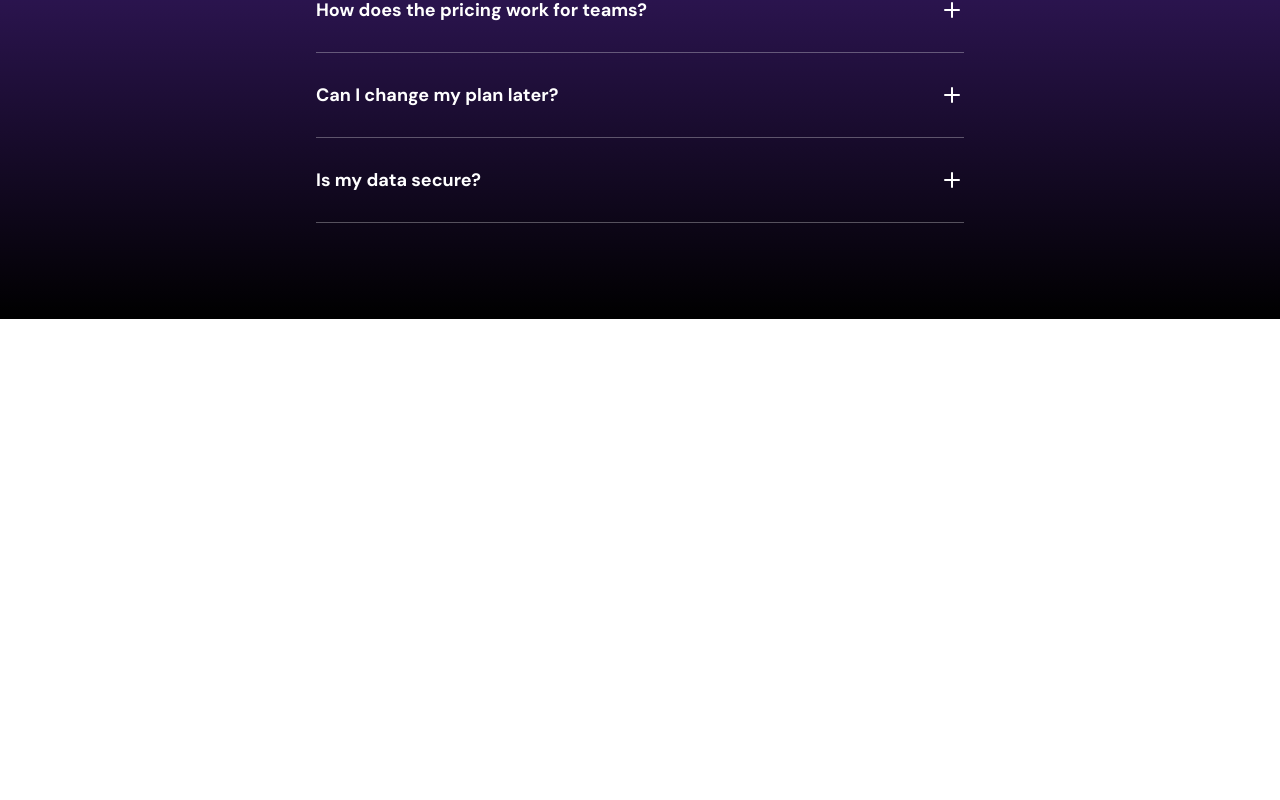
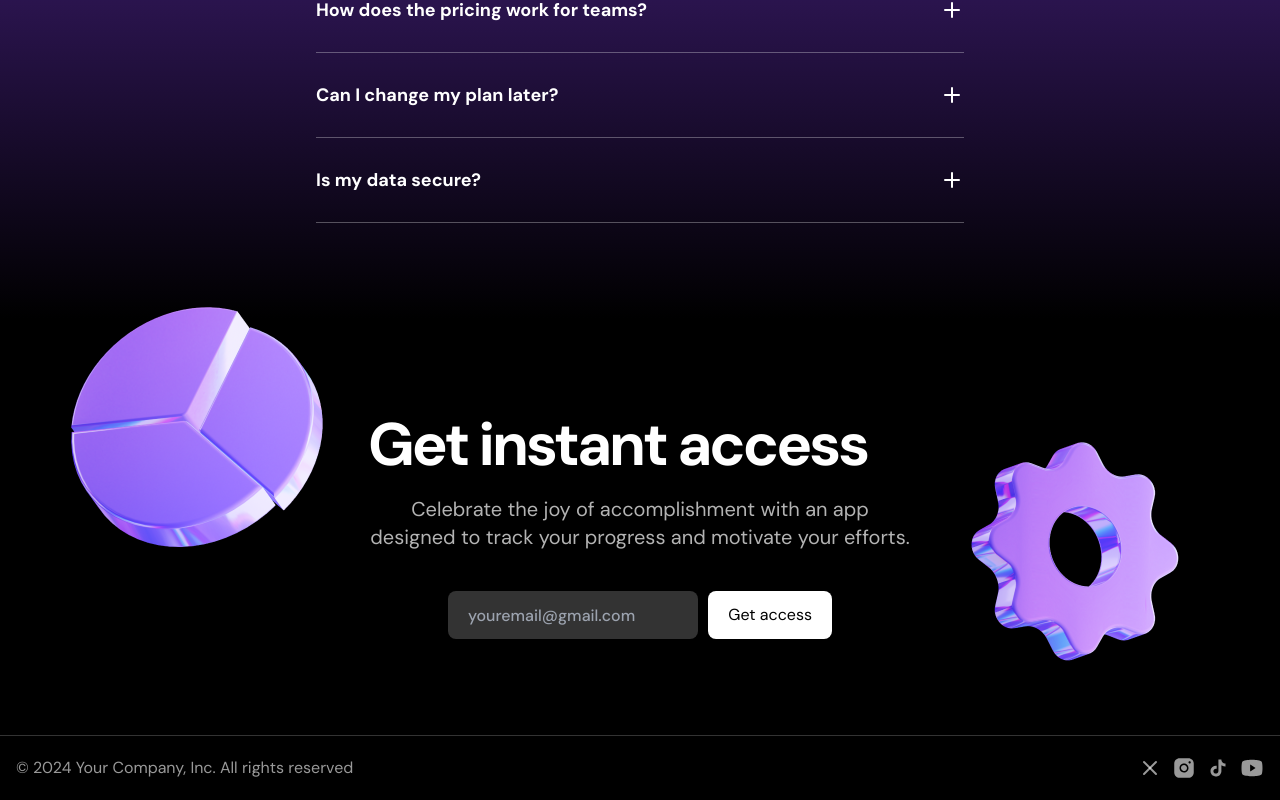
Before and after one commit to tkimmanh/Dark-Landing-Page, a Next.js app: page /en in a window 1280 px wide. Shown: the part 3283-4083 px from the top of the page. Before the commit the page ends 3602 px from the top, so only its background shows below. Built offline with nearby package versions, Linux system fonts and the light colour scheme.

Commit message:
Update translations for hero component in en.json and vi.json

```diff
--- a/messages/en.json
+++ b/messages/en.json
@@ -17,6 +17,43 @@
       "description": "Celebrate the joy of accomplishment with an app designed to track your progress, motivate your efforts, and celebrate your successes.",
       "button": "Get for free"
     },
-    "logoTicker": "Trusted by the world’s most innovative teams"
+    "logoTicker": "Trusted by the world’s most innovative teams",
+    "callToAction": {
+      "title": "Get instant access",
+      "description": "Celebrate the joy of accomplishment with an app designed to track your progress and motivate your efforts.",
+      "button": "Get access"
+    },
+    "feature": {
+      "title": "Everything you need",
+      "description": "Enjoy customizable lists, team work tools, and smart tracking all in one place. Set tasks, get reminders, and see your progress simply and quickly."
+    },
+    "productShowCase": {
+      "title": "Intuitive interface",
+      "description": " Celebrate the joy of accomplishment with an app designed to track your progress, motivate your efforts, and celebrate your successes, one task at a time."
+    },
+    "faqs": {
+      "title": "Frequently Asked Questions",
+      "questions": [
+        {
+          "question": "What payment methods do you accept?",
+          "answer": "We accept all major credit cards, PayPal, and various other payment methods depending on your location. Please contact our support team for more information on accepted payment methods in your region."
+        },
+        {
+          "question": "How does the pricing work for teams?",
+          "answer": "Our pricing is per user, per month. This means you only pay for the number of team members you have on your account. Discounts are available for larger teams and annual subscriptions."
+        },
+        {
+          "question": "Can I change my plan later?",
+          "answer": "Yes, you can upgrade or downgrade your plan at any time. Changes to your plan will be prorated and reflected in your next billing cycle."
+        },
+        {
+          "question": "Is my data secure?",
+          "answer": "Security is our top priority. We use state-of-the-art encryption and comply with the best industry practices to ensure that your data is stored securely and accessed only by authorized users."
+        }
+      ]
+    },
+    "footer": {
+      "title": "© 2024 Your Company, Inc. All rights reserved"
+    }
   }
 }
--- a/messages/vi.json
+++ b/messages/vi.json
@@ -17,6 +17,43 @@
       "description": "Ăn mừng niềm vui của sự thành công với một ứng dụng được thiết kế để theo dõi tiến độ của bạn, thúc đẩy nỗ lực của bạn và ăn mừng những thành công của bạn.",
       "button": "Nhận miễn phí"
     },
-    "logoTicker": "Được tin cậy bởi những nhóm sáng tạo hàng đầu thế giới"
+    "logoTicker": "Được tin cậy bởi những nhóm sáng tạo hàng đầu thế giới",
+    "callToAction": {
+      "title": "Nhận truy cập ngay",
+      "description": "Ăn mừng niềm vui của sự thành công với một ứng dụng được thiết kế để theo dõi tiến độ của bạn và thúc đẩy nỗ lực của bạn.",
+      "button": "Nhận truy cập"
+    },
+    "feature": {
+      "title": "Mọi thứ bạn cần",
+      "description": "Tận hưởng các danh sách có thể tùy chỉnh, công cụ làm việc nhóm và theo dõi thông minh tất cả trong một nơi. Đặt nhiệm vụ, nhận nhắc nhở và xem tiến độ của bạn một cách đơn giản và nhanh chóng."
+    },
+    "productShowCase": {
+      "title": "Giao diện trực quan",
+      "description": "Ăn mừng niềm vui của sự thành công với một ứng dụng được thiết kế để theo dõi tiến độ của bạn, thúc đẩy nỗ lực của bạn và ăn mừng những thành công của bạn, từng nhiệm vụ một."
+    },
+    "faqs": {
+      "title": "Câu hỏi thường gặp",
+      "questions": [
+        {
+          "question": "Phương thức thanh toán nào bạn chấp nhận?",
+          "answer": "Chúng tôi chấp nhận tất cả các thẻ tín dụng chính, PayPal và các phương thức thanh toán khác tùy thuộc vào vị trí của bạn. Vui lòng liên hệ với đội ngũ hỗ trợ của chúng tôi để biết thêm thông tin về các phương thức thanh toán được chấp nhận trong khu vực của bạn."
+        },
+        {
+          "question": "Giá cả cho các nhóm hoạt động như thế nào?",
+          "answer": "Giá của chúng tôi là tính trên mỗi người dùng, mỗi tháng. Điều này có nghĩa là bạn chỉ trả tiền cho số lượng thành viên trong nhóm của mình. Giảm giá có sẵn cho các nhóm lớn và đăng ký hàng năm."
+        },
+        {
+          "question": "Tôi có thể thay đổi gói của mình sau này không?",
+          "answer": "Có, bạn có thể nâng cấp hoặc hạ cấp gói của mình bất cứ lúc nào. Các thay đổi đối với gói sẽ được tính theo tỷ lệ và sẽ hiển thị trong chu kỳ thanh toán tiếp theo của bạn."
+        },
+        {
+          "question": "Dữ liệu của tôi có an toàn không?",
+          "answer": "Bảo mật là ưu tiên hàng đầu của chúng tôi. Chúng tôi sử dụng mã hóa hiện đại và tuân thủ các phương thức bảo mật tốt nhất để đảm bảo rằng dữ liệu của bạn được lưu trữ an toàn và chỉ những người dùng được ủy quyền mới có thể truy cập."
+        }
+      ]
+    },
+    "footer": {
+      "title": "© 2024 Công ty của bạn, Inc. Tất cả các quyền được bảo lưu"
+    }
   }
 }
--- a/src/app/[locale]/page.tsx
+++ b/src/app/[locale]/page.tsx
@@ -1,6 +1,8 @@
 import { Banner } from "@/components/Banner";
+import { CallToAction } from "@/components/CallToAction";
 import { FAQs } from "@/components/FAQs";
 import { Features } from "@/components/Features";
+import { Footer } from "@/components/Footer";
 import { Hero } from "@/components/Hero";
 import { LogoTicker } from "@/components/LogoTicker";
 import { Navbar } from "@/components/Navbar";
@@ -21,6 +23,8 @@ export default function Home({
       <Features></Features>
       <ProductShowcase></ProductShowcase>
       <FAQs></FAQs>
+      <CallToAction></CallToAction>
+      <Footer></Footer>
     </>
   );
 }
--- a/src/components/CallToAction.tsx
+++ b/src/components/CallToAction.tsx
@@ -1,3 +1,48 @@
+import helixImage from "../assets/images/helix2.png";
+import emojiStarImage from "../assets/images/emojistar.png";
+import Image from "next/image";
+import { useTranslations } from "next-intl";
+
 export const CallToAction = () => {
-  return null;
+  const t = useTranslations("HomePage.callToAction");
+  return (
+    <div className="bg-black text-white py-[72px] sm:py-24">
+      <div className="container max-w-xl relative">
+        <div>
+          <Image
+            src={helixImage}
+            alt="Helix"
+            className="absolute top-6 left-[calc(100%+36px)]"
+          />
+        </div>
+        <div>
+          <Image
+            src={emojiStarImage}
+            alt="Emoji star"
+            className="absolute -top-[120px] right-[calc(100%+24px)]"
+          />
+        </div>
+
+        <h2 className="font-bold text-5xl tracking-tighter sm:text-6xl">
+          {t("title")}
+        </h2>
+        <p className="text-xl text-white/70 mt-5 text-center">
+          {t("description")}
+        </p>
+        <form
+          action=""
+          className="mt-10 flex flex-col gap-2.5 max-w-sm mx-auto sm:flex-row"
+        >
+          <input
+            type="email"
+            placeholder="youremail@gmail.com"
+            className="h-12 bg-white/20 rounded-lg px-5 sm:py-0 py-3 font-medium placeholder-text-[#FFFFFF]_50% flex-1"
+          />
+          <button className="bg-white text-black h-12 rounded-lg px-5">
+            {t("button")}
+          </button>
+        </form>
+      </div>
+    </div>
+  );
 };
--- a/src/components/FAQs.tsx
+++ b/src/components/FAQs.tsx
@@ -3,6 +3,7 @@ import { useState } from "react";
 import PlusIcon from "../assets/icons/plus.svg";
 import MinusIcon from "../assets/icons/minus.svg";
 import clsx from "clsx";
+import { useTranslations } from "next-intl";
 
 const items = [
   {
@@ -54,11 +55,12 @@ const AccordionItem = ({
 };
 
 export const FAQs = () => {
+  const t = useTranslations("HomePage.faqs");
   return (
     <div className="bg-black text-white bg-gradient-to-b from-[#5D2CAB] to-black py-[72px] sm:py-24">
       <div className="container">
         <h2 className="text-center text-5xl sm:text-6xl sm:max-w-[648px] mx-auto font-bold tracking-tighter">
-          Frequently asked questions
+          {t("title")}
         </h2>
         <div className="mt-12 max-w-[648px] mx-auto">
           {items.map((item) => (
--- a/src/components/Features.tsx
+++ b/src/components/Features.tsx
@@ -1,3 +1,4 @@
+import { useTranslations } from "next-intl";
 import EcosytemIcon from "../assets/icons/ecosystem.svg";
 const features = [
   {
@@ -18,17 +19,16 @@ const features = [
 ];
 
 export const Features = () => {
+  const t = useTranslations("HomePage.feature");
   return (
     <div className="bg-black text-white py-[72px] sm:py-24">
       <div className="container">
         <h2 className="text-center font-bold text-5xl sm:text-6xl tracking-tighter">
-          Everything you need
+          {t("title")}
         </h2>
         <div className=" max-w-xl mx-auto">
           <p className="text-center mt-5 text-xl text-white/70">
-            Enjoy customizable lists, team work tools, and smart tracking all in
-            one place. Set tasks, get reminders, and see your progress simply
-            and quickly.
+            {t("description")}
           </p>
         </div>
         <div className="mt-16 flex flex-col sm:flex-row  gap-4">
--- a/src/components/Footer.tsx
+++ b/src/components/Footer.tsx
@@ -1,3 +1,32 @@
+import InstaIcon from "../assets/icons/insta.svg";
+import XIcon from "../assets/icons/x.svg";
+import TiktokIcon from "../assets/icons/tiktok.svg";
+import YoutubeIcon from "../assets/icons/youtube.svg";
+
 export const Footer = () => {
-  return null;
+  return (
+    <footer className="py-5 bg-black text-white/60 border-t border-white/20">
+      <div className="container">
+        <div className="flex flex-col sm:flex-row sm:justify-between gap-4">
+          <div className="text-center">
+            © 2024 Your Company, Inc. All rights reserved
+          </div>
+          <ul className="flex justify-center gap-2.5">
+            <li>
+              <XIcon />
+            </li>
+            <li>
+              <InstaIcon />
+            </li>
+            <li>
+              <TiktokIcon />
+            </li>
+            <li>
+              <YoutubeIcon />
+            </li>
+          </ul>
+        </div>
+      </div>
+    </footer>
+  );
 };
--- a/src/components/ProductShowcase.tsx
+++ b/src/components/ProductShowcase.tsx
@@ -1,18 +1,18 @@
 import Image from "next/image";
 import appScreen from "../assets/images/app-screen.png";
+import { useTranslations } from "next-intl";
 
 export const ProductShowcase = () => {
+  const t = useTranslations("HomePage.productShowCase");
   return (
     <div className="bg-black text-white bg-gradient-to-b from-black to-[#5D2CAB] py-[72px] sm:py-24">
       <div className="container">
         <h2 className="text-center text-5xl font-bold sm:text-6xl tracking-tighter">
-          Intuitive interface
+          {t("title")}
         </h2>
         <div className="max-w-xl mx-auto">
           <p className="text-xl text-center text-white/70 mt-5">
-            Celebrate the joy of accomplishment with an app designed to track
-            your progress, motivate your efforts, and celebrate your successes,
-            one task at a time.
+            {t("description")}
           </p>
         </div>
         <Image
```
